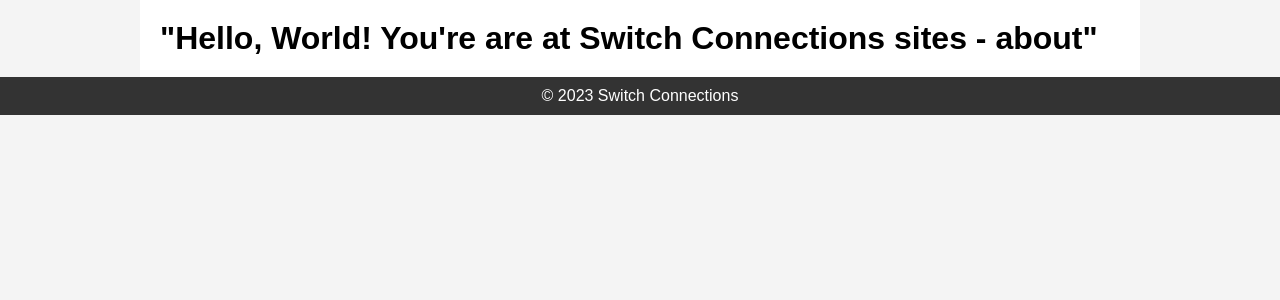
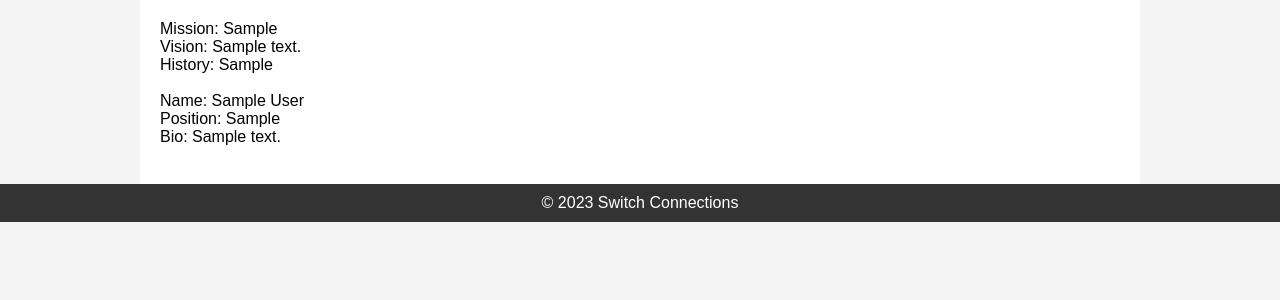
Before and after one commit to sangwani-coder/Switch-Connections, a Django app: page /about/ in a window 1280 px wide. Shown: the part 38-338 px from the top of the page. Run offline with Django 4.2, Linux system fonts and the light colour scheme; tables that the repository leaves empty hold one stand-in row (values such as "Sample post").

Commit message:
create views to handle the logic of the app

```diff
--- a/mules_site/SwitchConnections/templates/SwitchConnections/about.html
+++ b/mules_site/SwitchConnections/templates/SwitchConnections/about.html
@@ -3,5 +3,14 @@
 {% block title %}Switch Connections - About us{% endblock %}
 
 {% block content %}
-<h1>"Hello, World! You're are at Switch Connections sites - about"</h1>
+<p>Mission: {{company_info.mission}}</p>
+<p>Vision: {{company_info.vision}}</p>
+<p>History: {{company_info.history}}</p>
+<br>
+{% for member in team %}
+    <p>Name: {{member.name }}</p>
+    <p>Position: {{ member.position }}</p>
+    <p>Bio: {{ member.bio }}</p>
+    <br>
+{% endfor %}
 {% endblock %}
--- a/mules_site/SwitchConnections/templates/SwitchConnections/contact.html
+++ b/mules_site/SwitchConnections/templates/SwitchConnections/contact.html
@@ -3,5 +3,8 @@
 {% block title %}Switch Connections - Contact us{% endblock %}
 
 {% block content %}
-<h1>"Hello, World! You're are at Switch Connections sites - contact"</h1>
+    <p>Phone 1: {{contact_info.phone_number_1}}</p>
+    <p>phone 2: {{contact_info.phone_number_2}}</p>
+    <p>Physical Address: {{contact_info.physical_address}}</p>
+    <p>Email Address: {{contact_info.email_address}}</p>
 {% endblock %}
--- a/mules_site/SwitchConnections/templates/SwitchConnections/index.html
+++ b/mules_site/SwitchConnections/templates/SwitchConnections/index.html
@@ -3,5 +3,7 @@
 {% block title %}Switch Connections - Home{% endblock %}
 
 {% block content %}
-    <h1>"Hello, World! You're are Switch Connections sites"</h1>
+    <h2>{{cover.title}}</h2>
+    <img alt="hero-image">
+    <p>{{cover.description }}</p>
 {% endblock %}
--- a/mules_site/SwitchConnections/templates/SwitchConnections/services.html
+++ b/mules_site/SwitchConnections/templates/SwitchConnections/services.html
@@ -4,5 +4,7 @@
 {% block title %}Switch Connections - Services{% endblock %}
 
 {% block content %}
-<h1>"Hello, World! You're are at Switch Connections sites - services"</h1>
+{% for service in services %}
+    <h2>Name: <a href="{% url 'service_detail' service.id %}">{{ service.service_name }}</a></h2>
+{% endfor %}
 {% endblock %}
--- a/mules_site/SwitchConnections/urls.py
+++ b/mules_site/SwitchConnections/urls.py
@@ -11,6 +11,8 @@ urlpatterns = [
     path("about/", views.about, name="about_us"),
     # ex: /services/
     path("services/", views.services, name="services"),
+    # ex: /services/1
+    path("service/<int:service_id>", views.service_detail, name="service_detail"),
     # ex: /contact/
     path("contact/", views.contact, name="contact_us"),
 ]
--- a/mules_site/SwitchConnections/views.py
+++ b/mules_site/SwitchConnections/views.py
@@ -1,19 +1,28 @@
-from django.shortcuts import render
-
+from django.shortcuts import render, get_object_or_404
+from . import models
 
 def index(request):
-    return render(request, 'SwitchConnections/index.html')
+    cover = models.CoverImage.objects.first()
+    return render(request, 'SwitchConnections/index.html', {'cover':cover})
 
 def about(request):
-    return render(request, 'SwitchConnections/about.html')
+    company_info = models.CompanyInformation.objects.first()
+    team = models.TeamMembers.objects.all()
+    return render(request, 'SwitchConnections/about.html', {'team':team, 'company_info':company_info})
 
 def contact(request):
-    return render(request, 'SwitchConnections/contact.html')
+    contact_info = models.ContactInformation.objects.first()
+    return render(request, 'SwitchConnections/contact.html', {'contact_info':contact_info})
 
 
 def services(request):
-    return render(request, 'SwitchConnections/services.html')
+    services = models.ServiceListings.objects.all()
+    return render(request, 'SwitchConnections/services.html', {'services':services})
 
+def service_detail(request, service_id):
+    service = get_object_or_404(models.ServiceListings, pk=service_id)
+    return render(request, 'SwitchConnections/service_details.html', {'service':service})
 
 def portfolio(request):
-    return render(request, 'SwitchConnections/portfolio.html')
+    projects = models.Project.objects.all()
+    return render(request, 'SwitchConnections/portfolio.html', {'projects':projects})
```
Also changed, not shown: mules_site/SwitchConnections/templates/SwitchConnections/portfolio.html (+6 -1 lines), mules_site/SwitchConnections/templates/SwitchConnections/service_details.html (added, +11 -0 lines).
